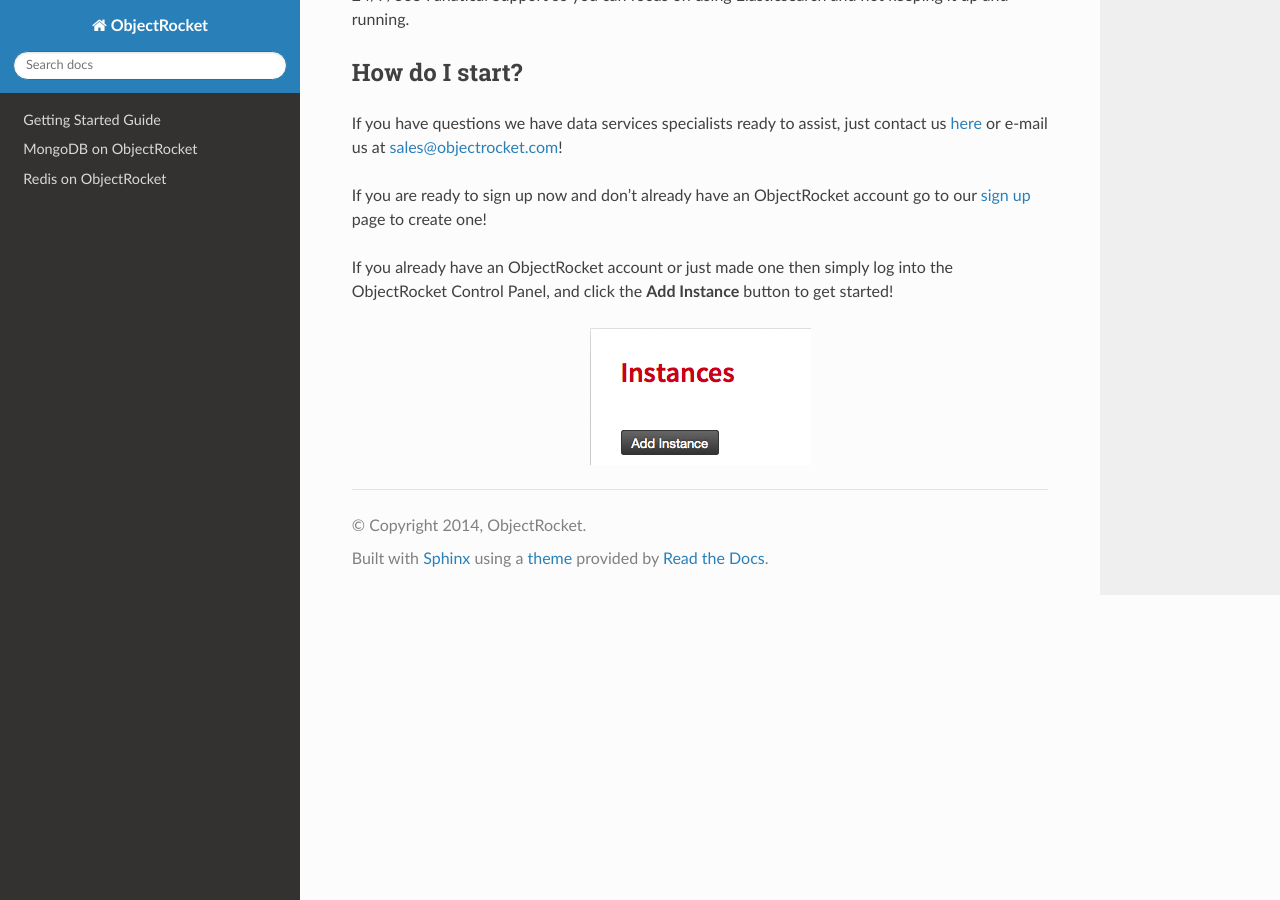
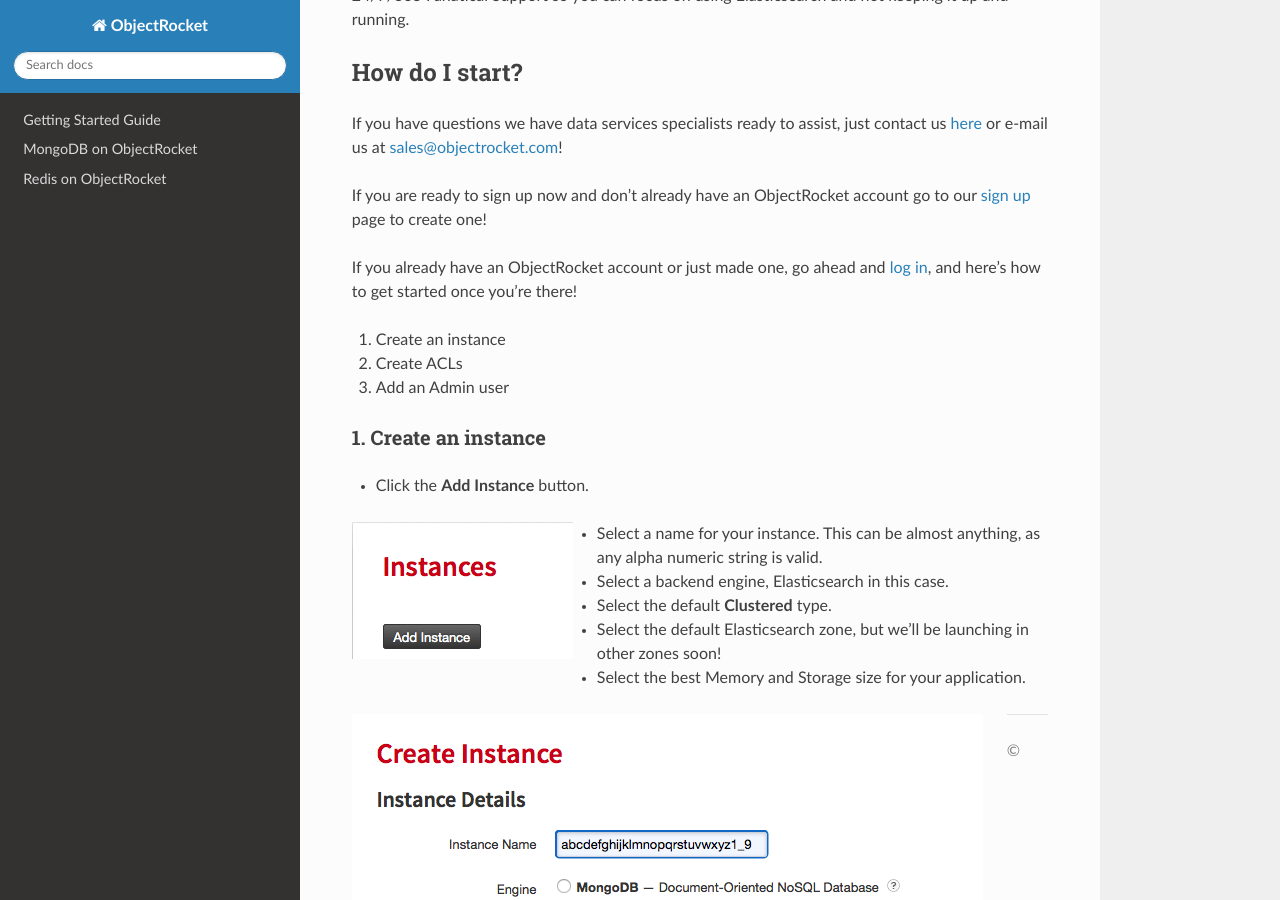
Before and after one commit to zcorleissen/documentation, a Sphinx documentation site: the page built from source/elastic_faq.rst, in a window 1280 px wide and 900 px high, scrolled down 576 px. Built offline with Sphinx 7.4.7 and the Read the Docs theme 2.0.0, drawn with Linux system fonts in a browser that asks for light colours; pages that are not in the unit, such as notebooks, are missing from menus.

Commit message:
testing image placement

```diff
--- a/source/elastic_faq.rst
+++ b/source/elastic_faq.rst
@@ -28,7 +28,29 @@
 
 If you are ready to sign up now and don’t already have an ObjectRocket account go to our `sign up <https://app.objectrocket.com/sign_up>`_ page to create one!
 
-If you already have an ObjectRocket account or just made one then simply log into the ObjectRocket Control Panel, and click the **Add Instance** button to get started!
+If you already have an ObjectRocket account or just made one, go ahead and `log in <https://app.objectrocket.com>`_, and here's how to get started once you're there!
+
+1. Create an instance
+2. Create ACLs
+3. Add an Admin user
+
+1. Create an instance
+~~~~~~~~~~~~~~~~~~
+
+- Click the **Add Instance** button.
 
 .. image:: images/addinstance.png
-   :align: center
+   :align: left
+
+- Select a name for your instance. This can be almost anything, as any alpha numeric string is valid.
+
+- Select a backend engine, Elasticsearch in this case.
+
+- Select the default **Clustered** type.
+
+- Select the default Elasticsearch zone, but we'll be launching in other zones soon!
+
+- Select the best Memory and Storage size for your application.
+
+.. image:: images/create_elastic.png
+   :align: left
```
Also changed, not shown: source/getting_started_mongo.rst (+6 -4 lines), source/images/create_elastic.png (added).
